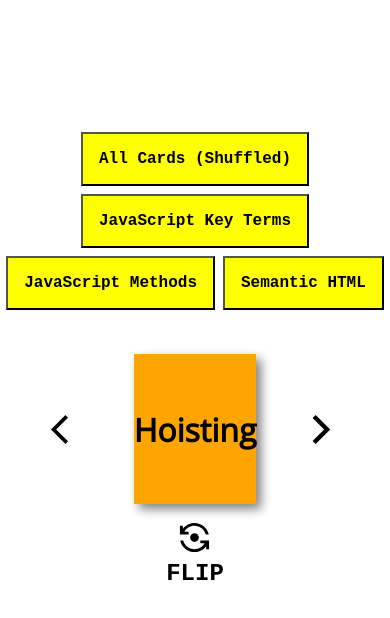
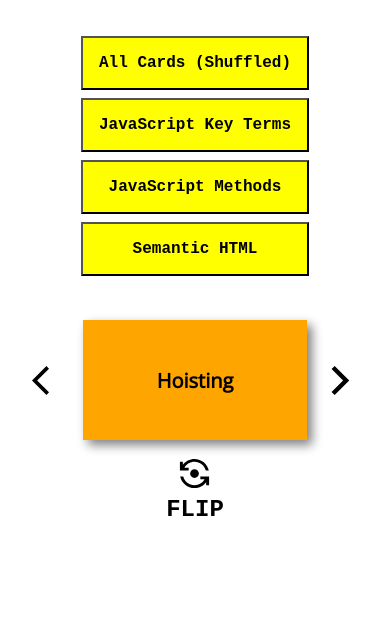
Before and after one commit to gjeffgolden/js-flashcards-react, a React (Create React App) app: page / in a window 390 px wide. Shown: the top 618 px of the page. Built offline with nearby package versions, Linux system fonts and the light colour scheme; a web font is replaced by a local one.

Commit message:
Added media queries for responsiveness.

```diff
--- a/src/App.css
+++ b/src/App.css
@@ -40,12 +40,8 @@
   display: flex;
   justify-content: center;
   align-items: center;
-  width: 60%;
-  height: 80%;
-  max-width: 600px;
-  min-width: 200px;
-  min-height: 100px;
-  max-height: 300px;
+  width: 25rem;
+  height: 12.5rem;
   background-color: hotpink;
   box-shadow: 5px 5px 10px gray;
 }
@@ -54,12 +50,8 @@
   display: flex;
   justify-content: center;
   align-items: center;
-  width: 60%;
-  height: 80%;
-  max-width: 600px;
-  min-width: 200px;
-  min-height: 100px;
-  max-height: 300px;
+  width: 25rem;
+  height: 12.5rem;
   background-color: rgb(177, 177, 43);
   box-shadow: 5px 5px 10px gray;
 }
@@ -126,6 +118,14 @@ figcaption {
     width: 18.75rem;
     height: 9.375rem;
   }
+  .html-card-container {
+    width: 18.75rem;
+    height: 9.375rem;
+  }
+  .method-card-container {
+    width: 18.75rem;
+    height: 9.375rem;
+  }
   .card h2 {
     font-size: 0.75rem;
   }
@@ -133,3 +133,48 @@ figcaption {
     font-size: 0.5rem;
   }
 }
+
+@media only screen and (max-width: 600px) {
+  .term-card-container {
+    width: 15rem;
+    height: 7.5rem;
+  }
+  .html-card-container {
+    width: 15rem;
+    height: 7.5rem;
+  }
+  .method-card-container {
+    width: 15rem;
+    height: 7.5rem;
+  }
+}
+
+@media only screen and (max-width: 480px) {
+  .App {
+    padding-top: 2rem;
+  }
+  .term-card-container {
+    min-width: 14rem;
+    min-height: 7rem;
+  }
+  .method-card-container {
+    min-width: 14rem;
+    min-height: 7rem;
+  }
+  .html-card-container {
+    min-width: 14rem;
+    min-height: 7rem;
+  }
+  .main-container {
+    width: 300px;
+  }
+  .nav-buttons {
+    flex-flow: column;
+  }
+  .arrow-button {
+    padding: 1rem;
+  }
+  .card h1 {
+    font-size: 1.25rem;
+  }
+}
--- a/src/assets/KeyTerms.js
+++ b/src/assets/KeyTerms.js
@@ -109,7 +109,7 @@ const keyTerms = [
     },
     {
         cardType: "JavaScript Key Terms",
-        term: "Async/await",
+        term: "Async/Await",
         definition: "Tells the program to stop and wait until something is resolved, such as a fetch call.",
         example: "const getUsers = async () => {const response = await fetch('url')}"
     },
```
